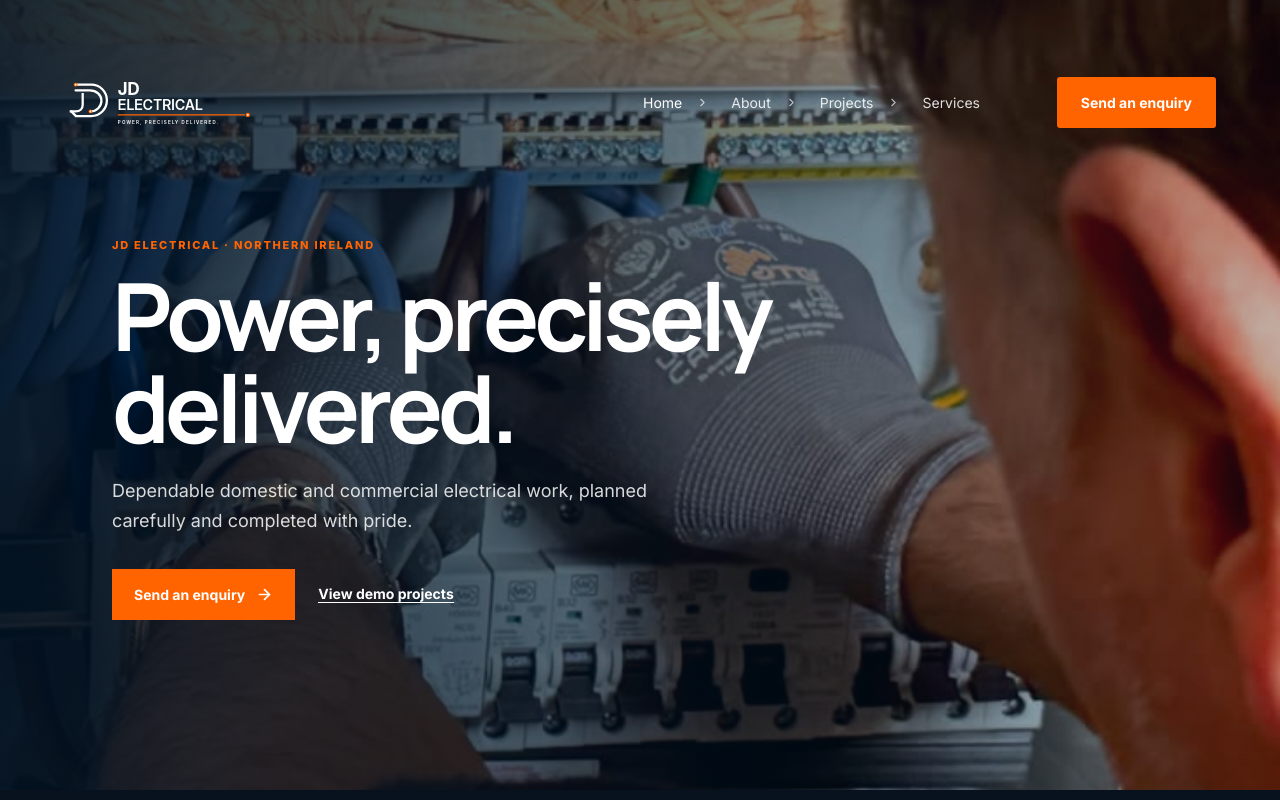
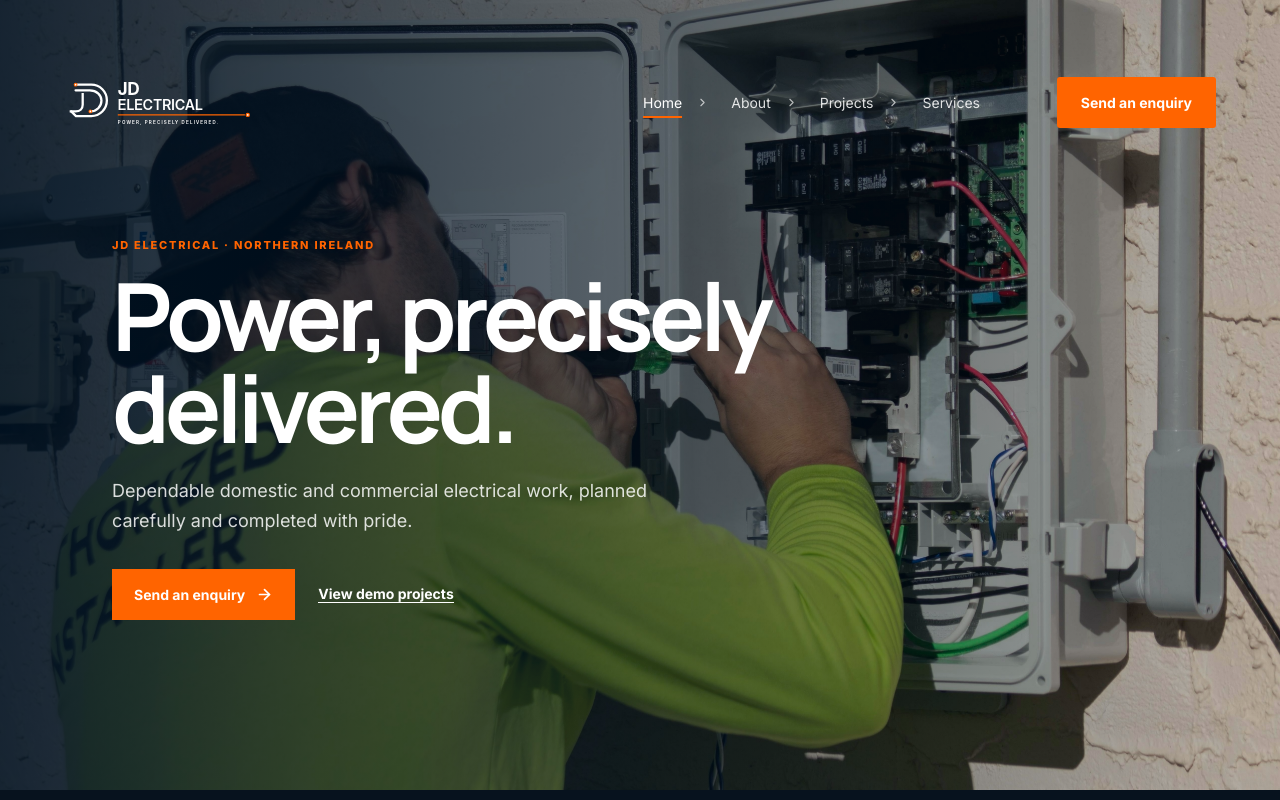
Before and after one commit to Jackd0127-dev/electrician-mock-website-8, a React (Vite) app: page / in a window 1280 px wide. Shown: the top 800 px of the page. Built offline with nearby package versions, Linux system fonts and the light colour scheme.

Commit message:
Refresh JD Electrical home hero

```diff
--- a/src/App.tsx
+++ b/src/App.tsx
@@ -113,7 +113,7 @@ function CTA() {
 
 function Home() {
   return <>
-    <section className="home-hero" style={{ backgroundImage: `linear-gradient(90deg, rgba(0,18,35,.9) 0%, rgba(0,18,35,.56) 56%, rgba(0,18,35,.24)), url('${asset('/images/641c1cd1810de2e16b69977cc41358bc.jpg')}')` }}><div className="home-hero-inner"><p className="eyebrow eyebrow--orange">JD Electrical · Northern Ireland</p><h1>Power, precisely delivered.</h1><p>Dependable domestic and commercial electrical work, planned carefully and completed with pride.</p><div className="hero-actions"><LinkButton href="/contact">Send an enquiry</LinkButton><LinkButton href="/projects" variant="text">View demo projects</LinkButton></div></div></section>
+    <section className="home-hero"><picture className="home-hero-media" aria-hidden="true"><source media="(min-width: 681px)" srcSet={asset('/images/raze-solar-GXLPLG3_Vf4-unsplash.jpg')} /><img src={asset('/images/641c1cd1810de2e16b69977cc41358bc.jpg')} alt="" /></picture><div className="home-hero-inner"><p className="eyebrow eyebrow--orange">JD Electrical · Northern Ireland</p><h1>Power, precisely delivered.</h1><p>Dependable domestic and commercial electrical work, planned carefully and completed with pride.</p><div className="hero-actions"><LinkButton href="/contact">Send an enquiry</LinkButton><LinkButton href="/projects" variant="text">View demo projects</LinkButton></div></div></section>
     <section className="projects-strip"><div className="section-heading section-heading--dark"><p className="eyebrow eyebrow--orange">Selected work</p><h2>Built for the spaces that matter.</h2></div><div className="projects-grid projects-grid--three">{projects.slice(0, 3).map((project, index) => <ProjectCard key={project.title} project={project} index={index} />)}</div></section>
     <section className="intro-section"><div className="intro-copy"><p className="eyebrow">Who we are</p><h2>Reliable electrical work with a sharper standard of care.</h2><p>JD Electrical brings calm, considered delivery to every domestic and commercial job. We believe great work is as much about communication and respect as it is about a technically precise finish.</p><div className="hero-actions"><LinkButton href="/about">Our approach</LinkButton><LinkButton href="/projects" variant="text">See our work</LinkButton></div></div><div className="proof-panel" style={{ backgroundImage: `linear-gradient(135deg, rgba(0,24,46,.86), rgba(0,24,46,.44)), url('${asset('/images/mark-kats-oj1zW_PNI4k-unsplash.jpg')}')` }}>{proofPoints.map(point => { const Icon = point.icon; return <div className="proof-card" key={point.value}><Icon size={21} /><strong>{point.value}</strong><span>{point.label}</span></div> })}</div></section>
     <section className="featured-project"><div className="featured-image" style={{ backgroundImage: `url('${asset('/images/nastuh-abootalebi-yWwob8kwOCk-unsplash.jpg')}')` }} /><div className="featured-copy"><p className="eyebrow">Featured demo project</p><h2>Oakfield Homes</h2><p>A polished new-build electrical package, from practical first-fix work through to warm, energy-efficient lighting and final certification.</p><LinkButton href="/projects" variant="text">View all projects</LinkButton><div className="featured-stats"><div><strong>5</strong><span>homes in this demo phase</span></div><div><strong>3</strong><span>service areas coordinated</span></div></div></div></section>
--- a/src/styles.css
+++ b/src/styles.css
@@ -14,16 +14,21 @@ button { cursor:pointer; }
 .brand-logo { display:block; width:202px; height:auto; }
 .desktop-nav { display:flex; align-items:center; gap:22px; margin-right:clamp(30px,6vw,95px); }
 .nav-item { display:flex; align-items:center; gap:14px; color:rgba(255,255,255,.86); font-size:14px; }
-.nav-item a { transition:color .2s; }
+.nav-item a { position:relative; padding:9px 0 8px; transition:color .2s; }
+.nav-item a::after { content:""; position:absolute; right:0; bottom:1px; left:0; height:2px; background:var(--orange); transform:scaleX(0); transform-origin:left; transition:transform .25s ease; }
 .nav-item a:hover,.nav-item a.active { color:#fff; }
+.nav-item a:hover::after,.nav-item a.active::after { transform:scaleX(1); }
 .nav-item svg { opacity:.78; }
 .header-cta,.button { display:inline-flex; align-items:center; justify-content:center; gap:11px; border:0; font-weight:700; transition:transform .2s,background .2s,color .2s; }
 .header-cta { min-height:51px; padding:0 24px; background:var(--orange); color:#fff; font-size:14px; border-radius:3px; }
 .header-cta:hover,.button:hover { transform:translateY(-2px); }
 .menu-toggle { display:none; background:transparent; color:#fff; border:0; padding:7px; }
 .mobile-menu { display:none; }
-.home-hero { min-height:790px; display:flex; align-items:center; background-size:cover; background-position:center; color:#fff; }
-.home-hero-inner,.page-hero-inner { width:min(100%,1120px); margin:0 auto; padding:158px 32px 90px; }
+.home-hero { min-height:790px; position:relative; display:flex; align-items:center; overflow:hidden; background:var(--navy); color:#fff; }
+.home-hero::before { content:""; position:absolute; inset:0; z-index:1; background:linear-gradient(90deg,rgba(0,18,35,.9) 0%,rgba(0,18,35,.56) 56%,rgba(0,18,35,.24)); }
+.home-hero-media { position:absolute; inset:0; z-index:0; display:block; }
+.home-hero-media img { display:block; width:100%; height:100%; object-fit:cover; object-position:center; }
+.home-hero-inner,.page-hero-inner { position:relative; z-index:2; width:min(100%,1120px); margin:0 auto; padding:158px 32px 90px; }
 .eyebrow { margin:0 0 17px; text-transform:uppercase; letter-spacing:.16em; color:#4c6d88; font-size:11px; font-weight:800; }
 .eyebrow--orange { color:var(--orange); }
 h1,h2,h3,p { margin-top:0; }
```
